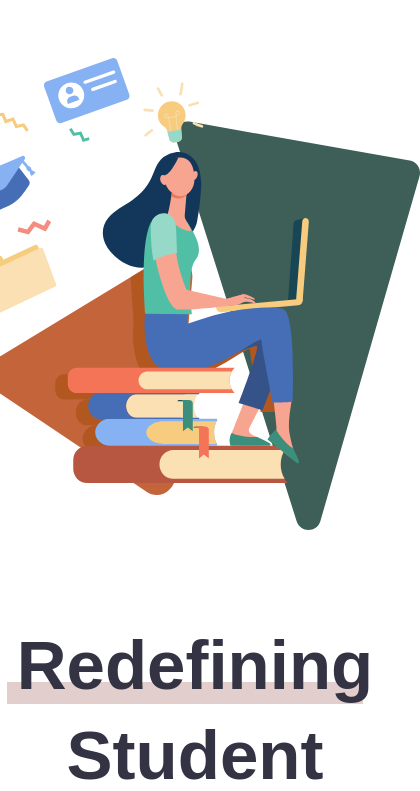
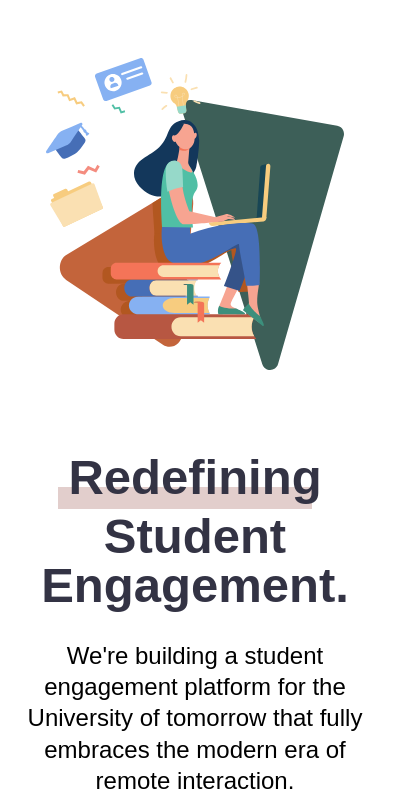
Before and after one commit to versita-app/versita-app.github.io, a website built with Parcel: page index.html in a window 390 px wide. Shown: the part 83-874 px from the top of the page, 420 px wide, since content can reach past the window. Built offline with nearby package versions, Linux system fonts and the light colour scheme.

Commit message:
mobile styling

```diff
--- a/css/main.css
+++ b/css/main.css
@@ -48,7 +48,7 @@ img {
   margin-left: auto;
 }
 
-@media (min-width: 768px) {
+@media (min-width: 1200px) {
   .header-bar {
     padding: 5rem 6rem;
   }
@@ -58,7 +58,7 @@ img {
 
 /* Hero {{{ */
 .hero-section {
-  padding: 7rem 1rem;
+  padding: 7rem 2rem;
   min-height: 60vh;
   display: flex;
   align-items: center;
@@ -69,9 +69,10 @@ img {
 .hero-section > .image {
   max-width: 45rem;
   margin-bottom: 5rem;
+  width: 85%;
 }
 
-@media (min-width: 768px) {
+@media (min-width: 1200px) {
   .hero-section {
     flex-direction: row;
   }
@@ -92,9 +93,10 @@ img {
 
 .hero-content > .title {
   color: #334;
-  font-size: 6.9rem;
+  font-size: 4.9rem;
   font-weight: 800;
-  margin-bottom: 2rem;
+  margin-bottom: 3rem;
+  line-height: 1;
 }
 
 .hero-content > .title > :first-child {
@@ -115,26 +117,30 @@ img {
   overflow: hidden;
   background: #e2cecc;
   z-index: -1;
-
-  /* background: url('/img/squggle.svg'); */
-
-  /* background-size: cover; */
 }
 
 .hero-content > .blurb {
   max-width: 65rem;
-  font-size: 2.9rem;
-  line-height: 1.4;
+  font-size: 2.4rem;
+  line-height: 1.3;
   margin: 0 auto 3rem;
 }
 
-@media (min-width: 768px) {
-  .hero-content {
-    text-align: left;
+@media (min-width: 1200px) {
+  .hero-content > .title {
+    font-size: 6.9rem;
+    margin-bottom: 2rem;
+    line-height: 1.2;
   }
 
   .hero-content > .blurb {
+    font-size: 2.9rem;
+    line-height: 1.4;
     margin: 0 0 4rem;
+  }
+
+  .hero-content {
+    text-align: left;
   }
 }
 
```
